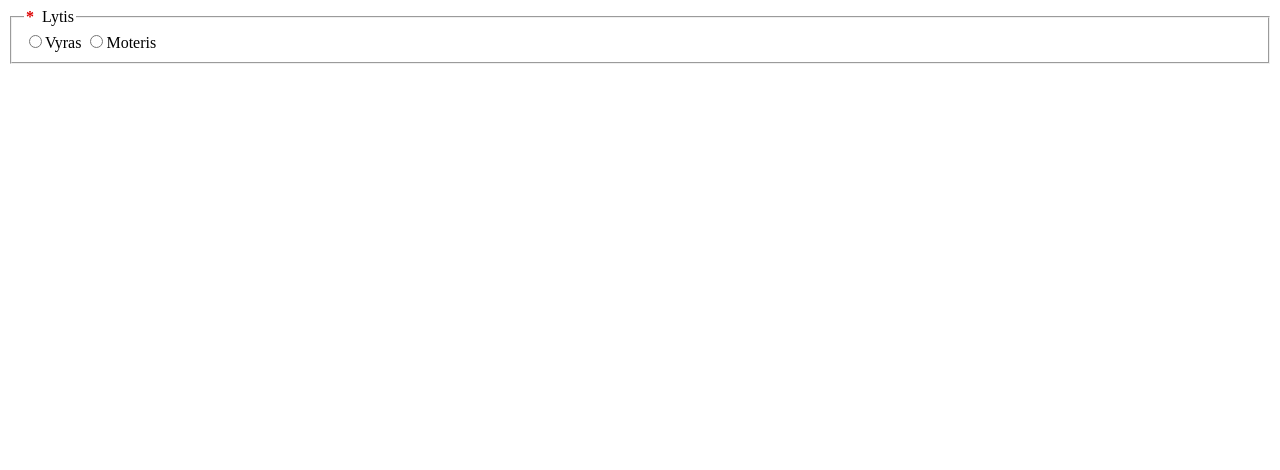
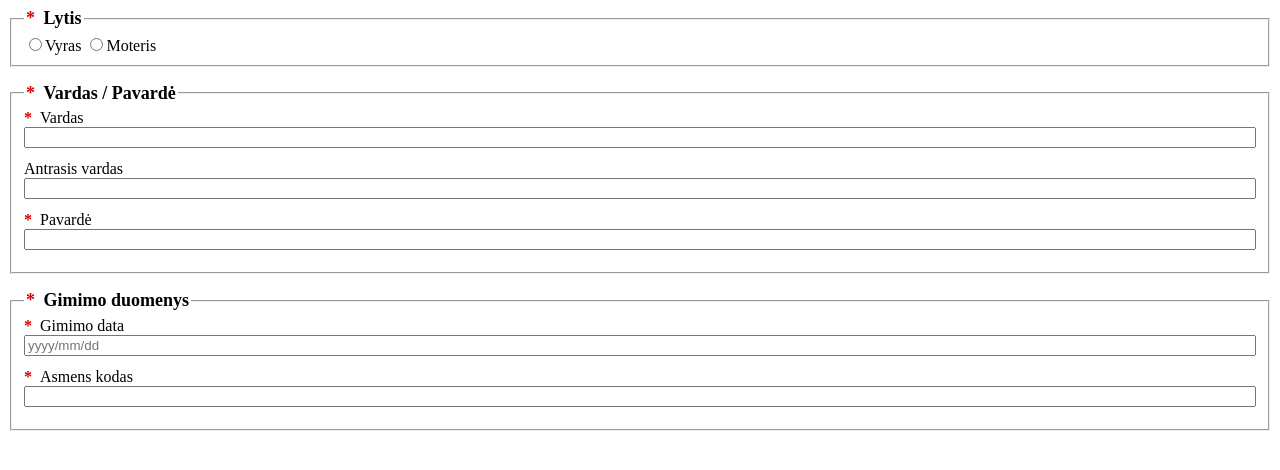
Before and after one commit to AaronG5/user-interface-design, a plain HTML site: page Project_3/index.html in a window 1280 px wide. Drawn offline with Linux system fonts and the light colour scheme.

Commit message:
Add name and birth data fields

```diff
--- a/Project_3/index.css
+++ b/Project_3/index.css
@@ -17,3 +17,23 @@ fieldset.invalid-required {
    border: 1px solid #d00;
    padding: 0.5rem;
 }
+
+/* Text fields: label on its own line, input below it */
+label[for],
+input:not([type="radio"], [type="checkbox"]) {
+   display: block;
+}
+
+input:not([type="radio"], [type="checkbox"]) {
+   width: 100%;
+   box-sizing: border-box;
+   margin-bottom: 0.75rem;
+}
+
+fieldset {
+   margin-bottom: 1rem;
+}
+fieldset legend {
+   font-size: large;
+   font-weight: bold;
+}
--- a/Project_3/index.html
+++ b/Project_3/index.html
@@ -36,5 +36,33 @@
             />Moteris</label
          >
       </fieldset>
+
+      <fieldset>
+         <legend>Vardas / Pavardė</legend>
+         <label for="vardas">Vardas</label>
+         <input id="vardas" name="vardas" type="text" required />
+
+         <label for="antras_vardas">Antrasis vardas</label>
+         <input id="antras_vardas" name="antras_vardas" type="text" />
+
+         <label for="pavarde">Pavardė</label>
+         <input id="pavarde" name="pavarde" type="text" required />
+      </fieldset>
+
+      <fieldset>
+         <legend>Gimimo duomenys</legend>
+         <label for="gimimo_data">Gimimo data</label>
+         <input
+            id="gimimo_data"
+            name="gimimo_data"
+            type="text"
+            placeholder="yyyy/mm/dd"
+            pattern="^[0-9]{4}/[0-9]{2}/[0-9]{2}$"
+            title="Įveskite datą formatu yyyy/mm/dd"
+            required
+         />
+         <label for="asmens_kodas">Asmens kodas</label>
+         <input id="asmens_kodas" name="asmens_kodas" type="text" required />
+      </fieldset>
    </body>
 </html>
```
